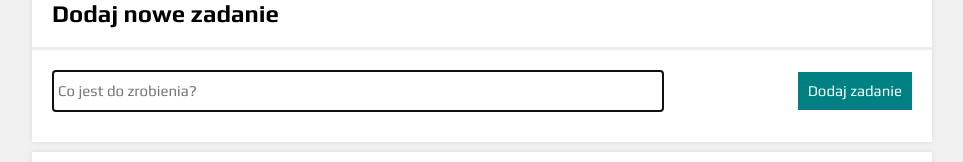
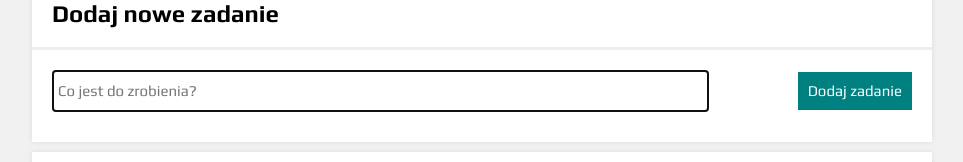
Before and after one commit to grzedomin/todo-list-react, a React (Create React App) app: page / in a window 1280 px wide. Shown: the part 185-347 px from the top of the page, without its empty margins (158-1121 px from the left). Built offline with nearby package versions, Linux system fonts and the light colour scheme.

Commit message:
changed input width to responsive

```diff
--- a/src/Form/styled.js
+++ b/src/Form/styled.js
@@ -9,14 +9,13 @@ export const StyledForm = styled.form`
 `;
 
 export const Input = styled.input`
-    width: 100%;
-    max-width: 600px;
+    flex-basis: 75%;
     min-height: 30px;
     border: 1px solid #bbb;
     border-radius: 3px;
     padding: 5px;
 
-    @media (max-width:767px) {
+    @media (max-width: 767px) {
         flex-basis: 100%;
     }
 `;
@@ -24,7 +23,6 @@ export const Input = styled.input`
 export const Button = styled.button`
     padding: 10px;
     border: none;
-    margin-left: 10px;
     background-color: teal;
     color: #fff;
     transition: 0.5s;
```
